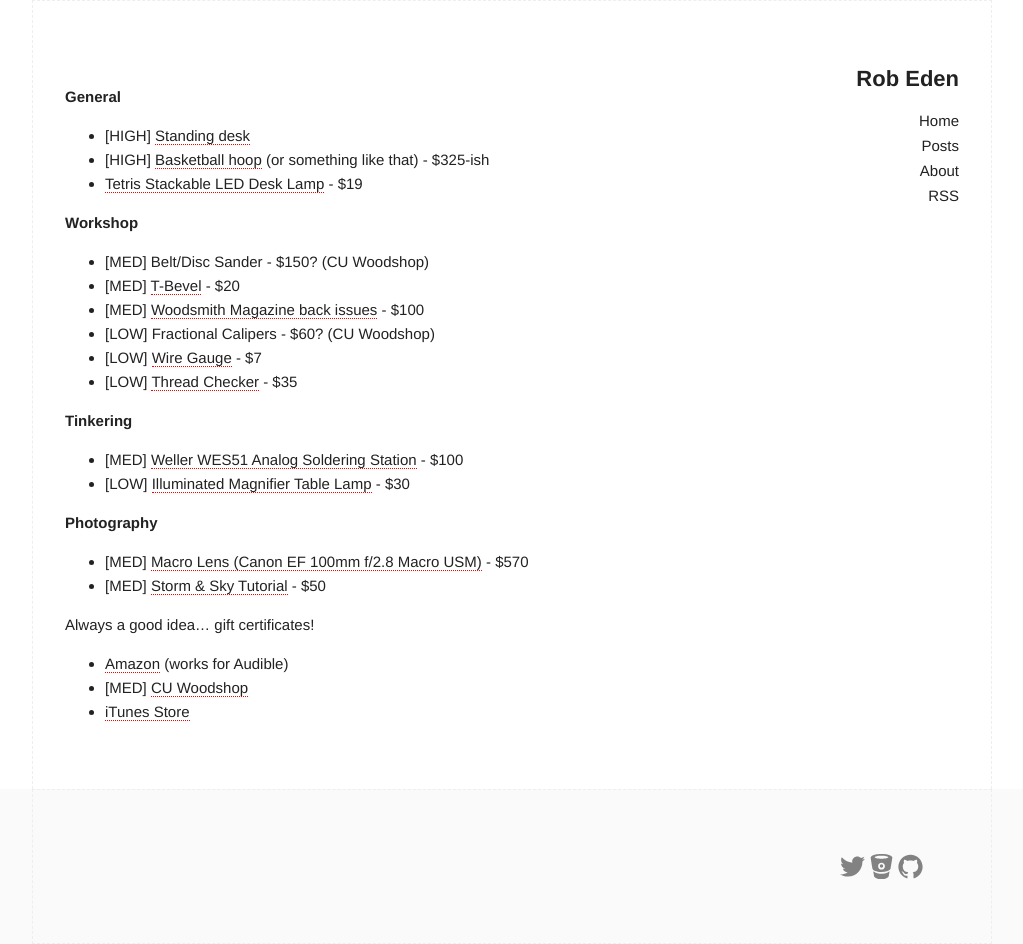
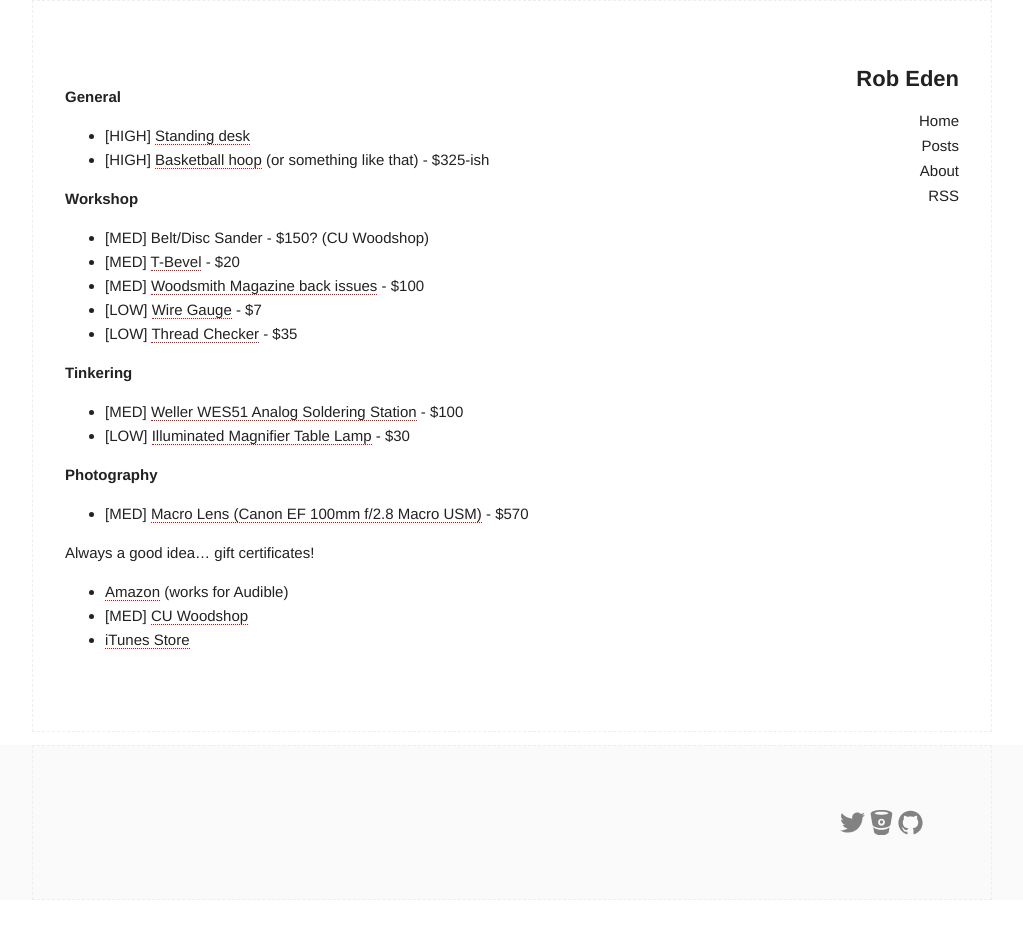
Before and after one commit to robeden/robeden.github.io, a Jekyll site: the page built from personal/wishlist.md, in a window 1280 px wide. Shown: the whole page, without its empty margins (128-1151 px from the left). Built offline with Jekyll 4.4.1, drawn with Linux system fonts in a browser that asks for light colours; our own code applies the rules of GitHub Pages for plain Markdown files; after the commit the page ends 900 px from its top, so only the background shows below that.

Commit message:
Remove Christmas 2017 stuff

```diff
--- a/personal/wishlist.md
+++ b/personal/wishlist.md
@@ -5,14 +5,12 @@
 
 - \[HIGH] [Standing desk](https://smile.amazon.com/dp/B012BMMK0C/ref=cm_sw_r_cp_awdb_qltbAbM2XYRNS)
 - \[HIGH] [Basketball hoop](http://a.co/b4vfCIk) (or something like that) - $325-ish
-- [Tetris Stackable LED Desk Lamp](http://www.thinkgeek.com/product/f034/) - $19
 
 **Workshop**
 
 - \[MED] Belt/Disc Sander - $150? (CU Woodshop)
 - \[MED] [T-Bevel](https://www.lowes.com/pd/IRWIN-Hardwood-T-Bevel/50420100) - $20
 - \[MED] [Woodsmith Magazine back issues](http://www.woodsmith.com/back-issue-library.php) - $100
-- \[LOW] Fractional Calipers - $60? (CU Woodshop)
 - \[LOW] [Wire Gauge](https://www.ifixit.com/Store/Tools/Wire-Gauge/IF145-250-1) - $7
 - \[LOW] [Thread Checker](https://www.ifixit.com/Store/Tools/Thread-Checker/IF145-285-1) - $35
 
@@ -24,7 +22,6 @@
 **Photography**
 
 - \[MED] [Macro Lens (Canon EF 100mm f/2.8 Macro USM)](http://www.bhphotovideo.com/c/product/194451-USA/Canon_4657A006_100mm_f_2_8_USM_Macro.html) - $570
-- \[MED] [Storm & Sky Tutorial](https://stormandsky.com/photography-tutorial.html) - $50
 
 
 Always a good idea... gift certificates!
```
